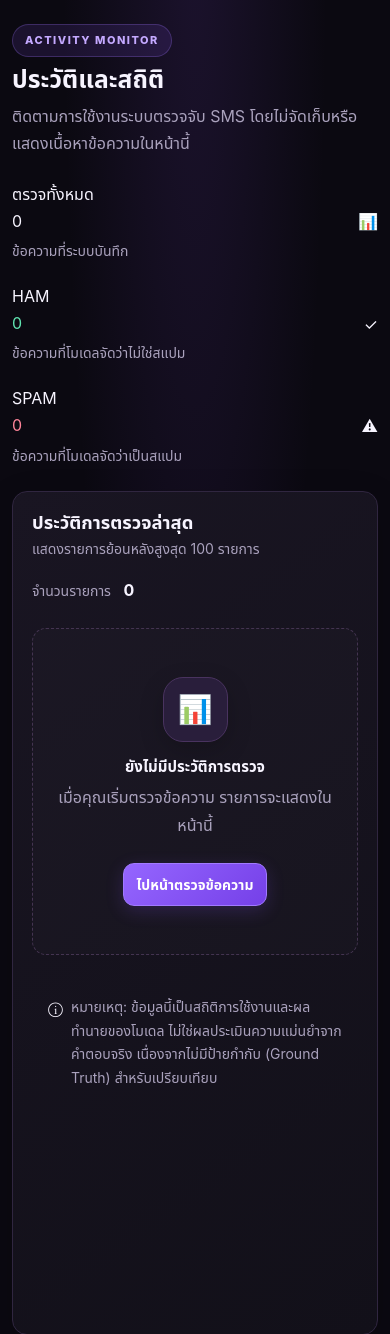
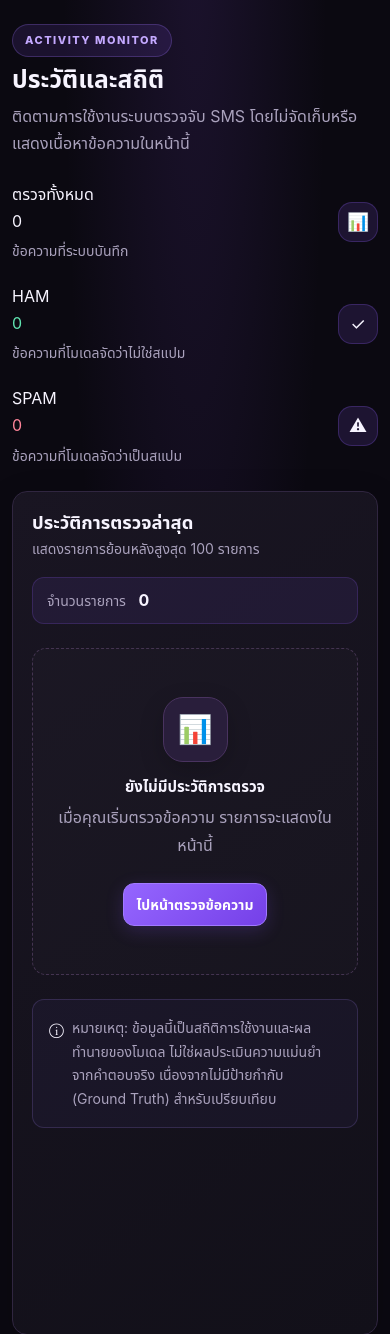
Before and after one commit to artdyadmin444/sms-spam-detector, a Flask app: page /history in a window 390 px wide. Shown: the part 88-1422 px from the top of the page. Run offline with Flask 3, Linux system fonts and the light colour scheme; data that the repository does not hold is empty.

Commit message:
Update style.css

```diff
--- a/static/css/style.css
+++ b/static/css/style.css
@@ -578,3 +578,87 @@ a:focus-visible {
     animation-duration: .01ms !important;
   }
 }
+
+/* History dashboard */
+.stat-icon {
+  width: 48px;
+  height: 48px;
+  display: flex;
+  align-items: center;
+  justify-content: center;
+  border-radius: 14px;
+  background: rgba(139, 92, 246, 0.14);
+  border: 1px solid rgba(139, 92, 246, 0.25);
+  font-size: 1.35rem;
+  flex-shrink: 0;
+}
+
+.history-total {
+  padding: 9px 14px;
+  border-radius: 12px;
+  background: rgba(139, 92, 246, 0.09);
+  border: 1px solid rgba(139, 92, 246, 0.2);
+}
+
+.history-table-wrapper {
+  border-radius: 12px;
+}
+
+.history-table {
+  --bs-table-bg: transparent;
+  --bs-table-color: var(--text-primary, #e9e7f5);
+  --bs-table-border-color: rgba(167, 139, 250, 0.14);
+  --bs-table-hover-bg: rgba(139, 92, 246, 0.07);
+  --bs-table-hover-color: #fff;
+}
+
+.history-table thead th {
+  color: #b9a8f5;
+  font-size: 0.8rem;
+  font-weight: 600;
+  white-space: nowrap;
+  padding: 14px 12px;
+  background: rgba(139, 92, 246, 0.08);
+  border-bottom: 1px solid rgba(167, 139, 250, 0.25);
+}
+
+.history-table tbody td {
+  padding: 15px 12px;
+  vertical-align: middle;
+}
+
+.result-badge {
+  padding: 7px 10px;
+  border-radius: 8px;
+  font-size: 0.75rem;
+}
+
+.version-tag {
+  display: inline-block;
+  padding: 4px 8px;
+  border-radius: 6px;
+  background: rgba(139, 92, 246, 0.12);
+  border: 1px solid rgba(167, 139, 250, 0.2);
+  color: #c4b5fd;
+  font-size: 0.8rem;
+  white-space: nowrap;
+}
+
+.history-note {
+  border: 1px solid rgba(167, 139, 250, 0.18);
+  border-radius: 12px;
+  background: rgba(139, 92, 246, 0.05);
+}
+
+@media (max-width: 576px) {
+  .stat-icon {
+    width: 40px;
+    height: 40px;
+    font-size: 1.1rem;
+  }
+
+  .history-table thead th,
+  .history-table tbody td {
+    padding: 12px 10px;
+  }
+}
```
